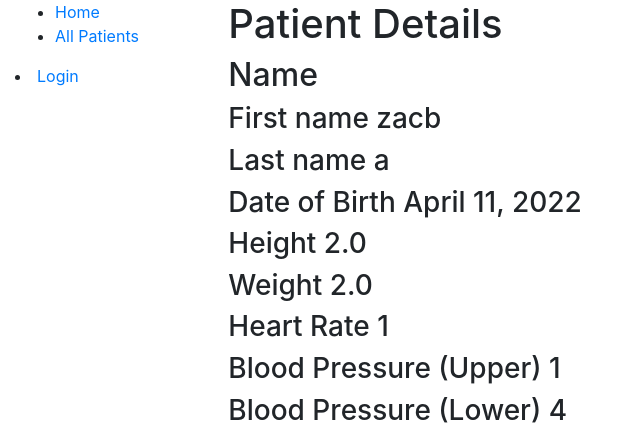
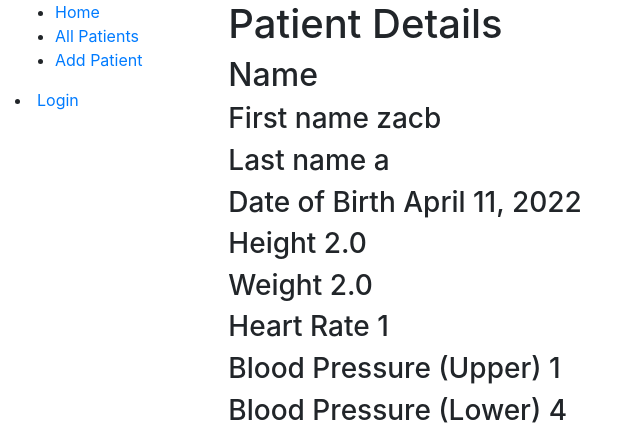
Before and after one commit to jaredrkozar/CS460Final, a Django app: page /staff/patient/1 in a window 1280 px wide. Shown: the top 426 px of the page, without its empty margins (0-640 px from the left). Run offline with Django 3.2, Linux system fonts and the light colour scheme; data comes from the database, SQL or seed files in the repository; both versions use the stored data as it was after the commit.

Commit message:
added patient to sidebar

```diff
--- a/emergencyroom/staff/models.py
+++ b/emergencyroom/staff/models.py
@@ -65,7 +65,6 @@ class Patient(models.Model):
     def __str__(self):
         """String for representing the Model object."""
         return f'{self.last_name}, {self.first_name}'
-
 
 class Symptom(models.Model):
     symptom = models.CharField(max_length=20)
--- a/emergencyroom/staff/templates/base_generic.html
+++ b/emergencyroom/staff/templates/base_generic.html
@@ -20,6 +20,9 @@
                 <li><a href="{% url 'index' %}">Home</a></li>
                 {% if request.user|has_group:'medical_professional' %}
                 <li><a href="{% url 'patients' %}">All Patients</a></li>
+                {% endif %}
+                 {% if request.user|has_group:'registrar' %}
+                <li><a href="{% url 'new_patient' %}">Add Patient</a></li>
                 {% endif %}
             </ul>
             {% if user.is_authenticated %}
--- a/emergencyroom/staff/urls.py
+++ b/emergencyroom/staff/urls.py
@@ -5,5 +5,5 @@ urlpatterns = [
     path('', views.index, name='index'),
     path('patients/', views.PatientListView.as_view(), name='patients'),
     path('patient/<int:pk>', views.patient_view, name='patient-detail'),
-    path('newPatient', views.CreatePatient.as_view(), name='new_patient'),
+    path('patient/create/', views.CreatePatient.as_view(), name='new_patient'),
 ]
--- a/emergencyroom/staff/views.py
+++ b/emergencyroom/staff/views.py
@@ -48,3 +48,9 @@ class CreatePatient(CreateView):
     fields = ['first_name', 'last_name', 'date_of_birth', 'height', 'weight', 'heart_rate', 'blood_pressure_upper',
               'blood_pressure_lower', 'religious_restriction', 'doctor_note', 'nurse_note', 'nights_stayed',
               'drug_usage', 'discharge_instructions', 'gender', 'race', 'sexual_active', 'IV', 'blood_type']
+
+class CreateEmergencyContact(CreateView):
+    model = Patient
+    fields = ['first_name', 'last_name', 'date_of_birth', 'height', 'weight', 'heart_rate', 'blood_pressure_upper',
+              'blood_pressure_lower', 'religious_restriction', 'doctor_note', 'nurse_note', 'nights_stayed',
+                  'drug_usage', 'discharge_instructions', 'gender', 'race', 'sexual_active', 'IV', 'blood_type']
```
Also changed, not shown: emergencyroom/db.sqlite3.
